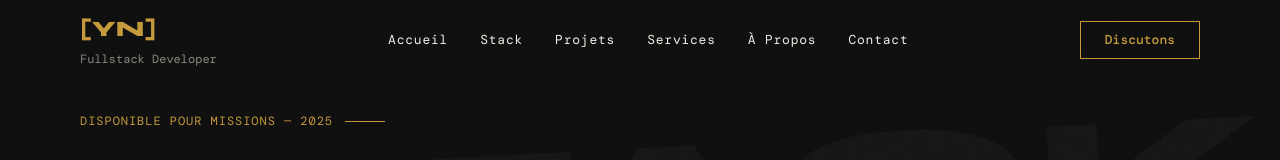
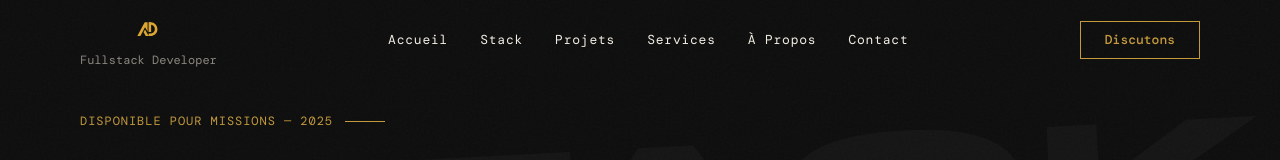
Before and after one commit to Ariane859/portfolio, a React (Vite) app: page / in a window 1280 px wide. Shown: the top 160 px of the page. Built offline with nearby package versions, Linux system fonts and the light colour scheme.

Commit message:
Move logo SVG to public folder

```diff
--- a/src/app/App.tsx
+++ b/src/app/App.tsx
@@ -65,7 +65,7 @@ function Navigation({ scrolled, mobileMenuOpen, setMobileMenuOpen }: any) {
       <div className="max-w-[1280px] mx-auto px-4 md:px-20 h-full flex items-center justify-between">
         {/* Logo */}
         <div className="flex flex-col">
-          <div className="font-[800] text-[22px] text-[#C49A3C] font-['Syne']">[YN]</div>
+          <img src="/Images/ChatGPT Image 11 avr. 2026, 23_16_10.svg" alt="Logo" className="h-[40px] w-auto" />
           <div className="font-['DM_Mono'] text-[12px] text-[#8C8880]">Fullstack Developer</div>
         </div>
 
```
Also changed, not shown: .claude/settings.json, public/Images/ChatGPT Image 11 avr. 2026, 23_16_10.svg (added).
